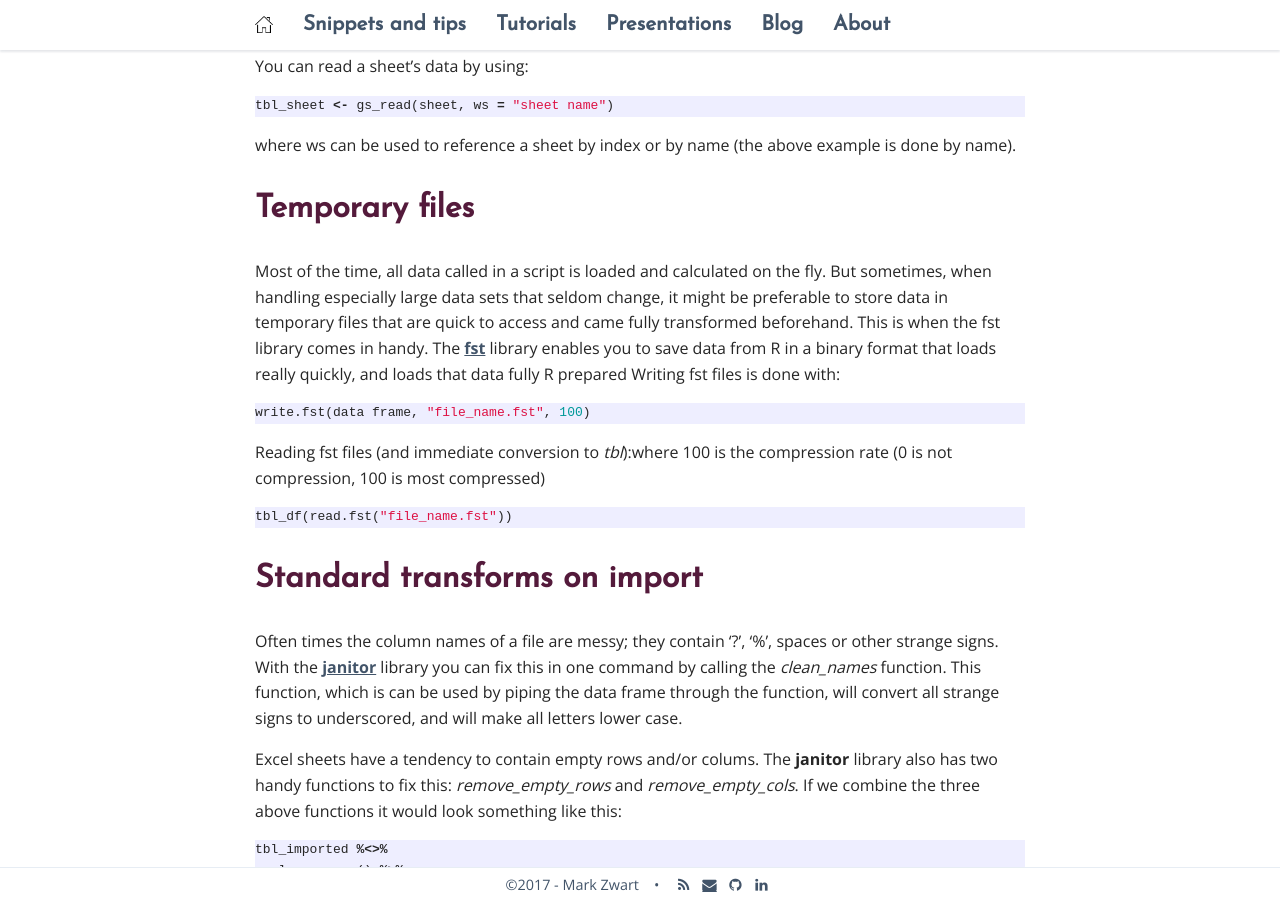
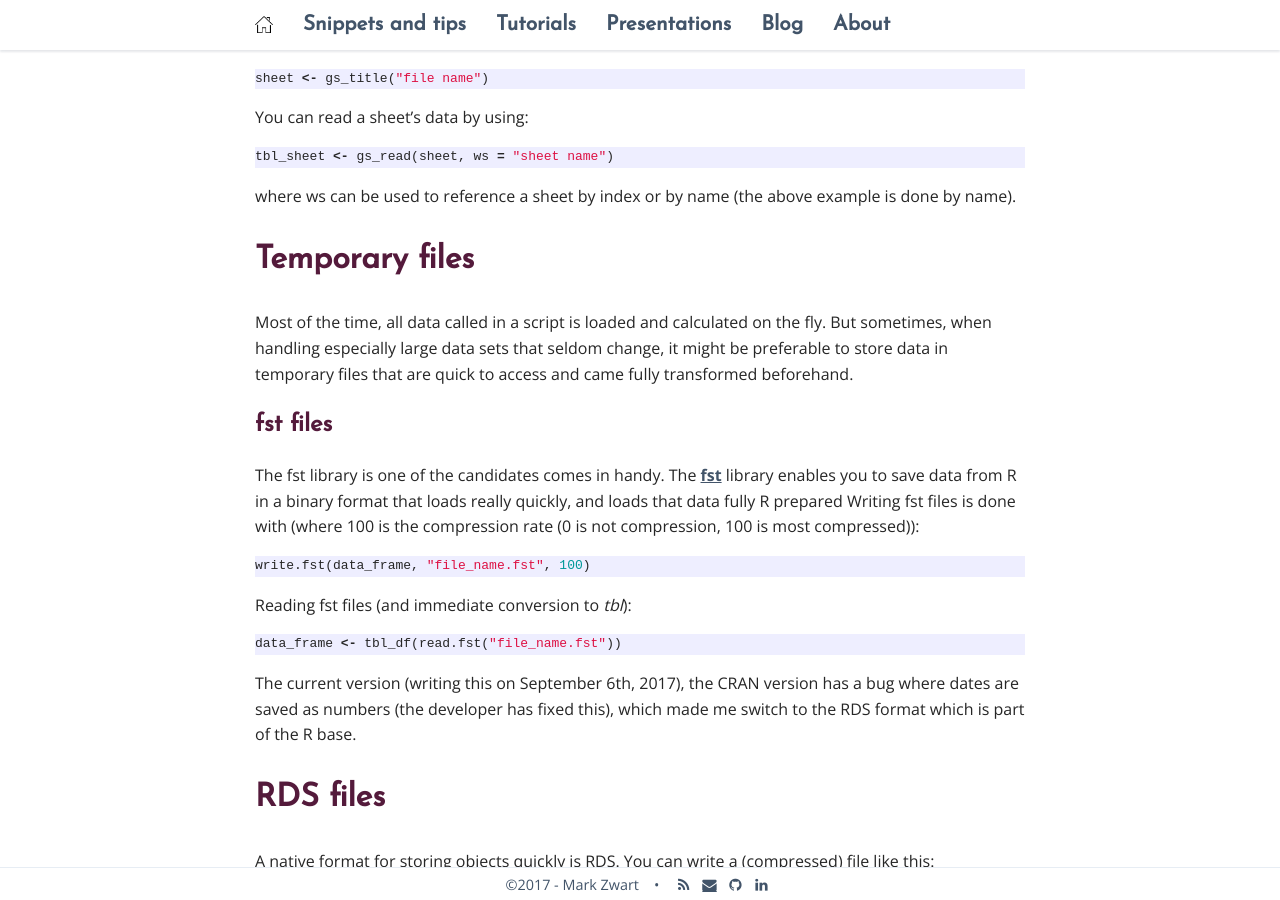
Before and after one commit to mark-me/mark-me.github.io, a Jekyll site: the page built from _pages/snippets-and-tips/importing-exporting.md, in a window 1280 px wide and 900 px high, scrolled down 2364 px. Built offline with Jekyll 4.4.1, drawn with Linux system fonts in a browser that asks for light colours; nearby versions of some CDN libraries; comment, search, counter and statistics services are not loaded; some of the changed text lies outside the part shown.

Commit message:
Update importing-exporting.md

````diff
--- a/_pages/snippets-and-tips/importing-exporting.md
+++ b/_pages/snippets-and-tips/importing-exporting.md
@@ -96,14 +96,29 @@
 
 # Temporary files
 
-Most of the time, all data called in a script is loaded and calculated on the fly. But sometimes, when handling especially large data sets that seldom change, it might be preferable to store data in temporary files that are quick to access and came fully transformed beforehand. This is when the fst library comes in handy. The **[fst](http://www.fstpackage.org/)** library enables you to save data from R in a binary format that loads really quickly, and loads that data fully R prepared Writing fst files is done with:
+Most of the time, all data called in a script is loaded and calculated on the fly. But sometimes, when handling especially large data sets that seldom change, it might be preferable to store data in temporary files that are quick to access and came fully transformed beforehand.
+
+## fst files
+
+The fst library is one of the candidates comes in handy. The **[fst](http://www.fstpackage.org/)** library enables you to save data from R in a binary format that loads really quickly, and loads that data fully R prepared Writing fst files is done with (where 100 is the compression rate (0 is not compression, 100 is most compressed)):
 ```r
-write.fst(data frame, "file_name.fst", 100)
+write.fst(data_frame, "file_name.fst", 100)
 ```
+Reading fst files (and immediate conversion to _tbl_):
+```r
+data_frame <- tbl_df(read.fst("file_name.fst"))
+```
+The current version (writing this on September 6th, 2017), the CRAN version has a bug where dates are saved as numbers (the developer has fixed this), which made me switch to the RDS format which is part of the R base.
 
-Reading fst files (and immediate conversion to _tbl_):where 100 is the compression rate (0 is not compression, 100 is most compressed)
+# RDS files
+
+A native format for storing objects quickly is RDS. You can write a (compressed) file like this:
 ```r
-tbl_df(read.fst("file_name.fst"))
+saveRDS(data_frame, "file_name.RDS")
+```
+Reading it:
+```r
+data_frame <- readRDS("file_name.RDS")
 ```
 
 # Standard transforms on import
````
